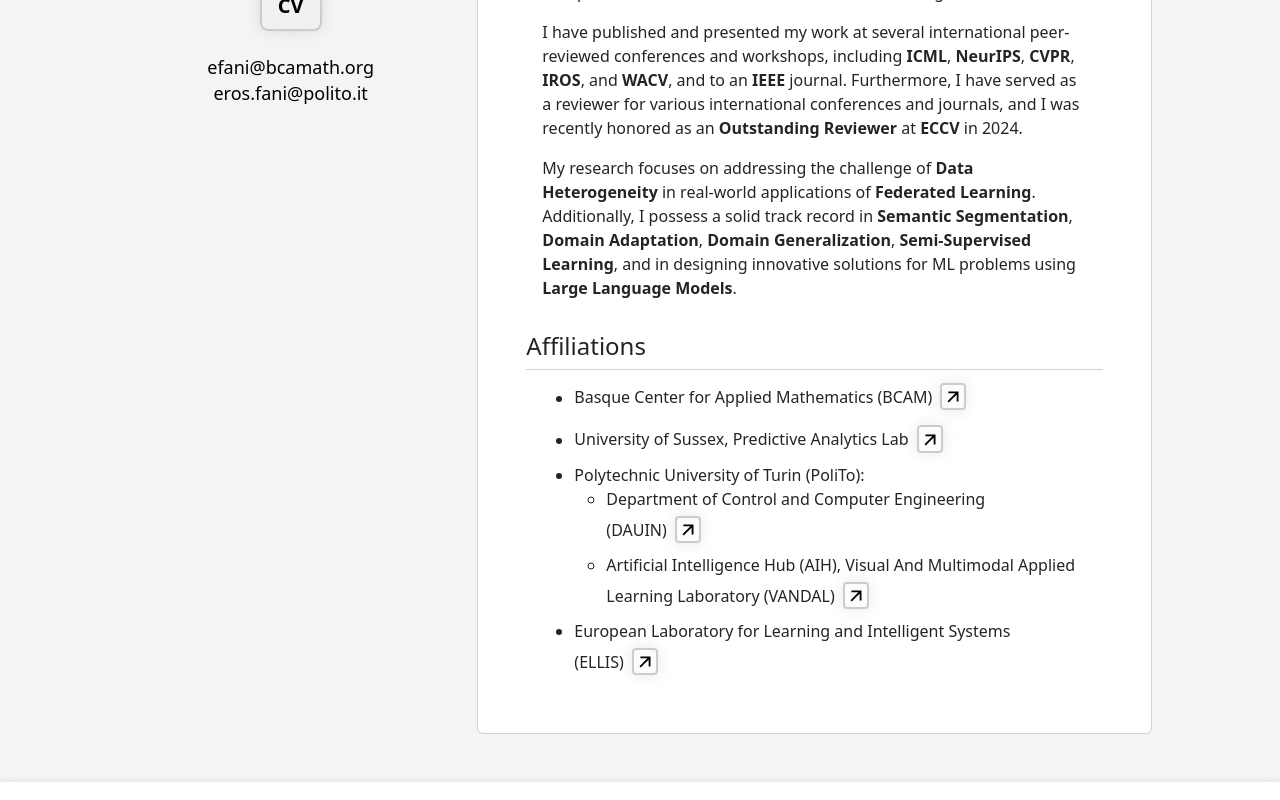
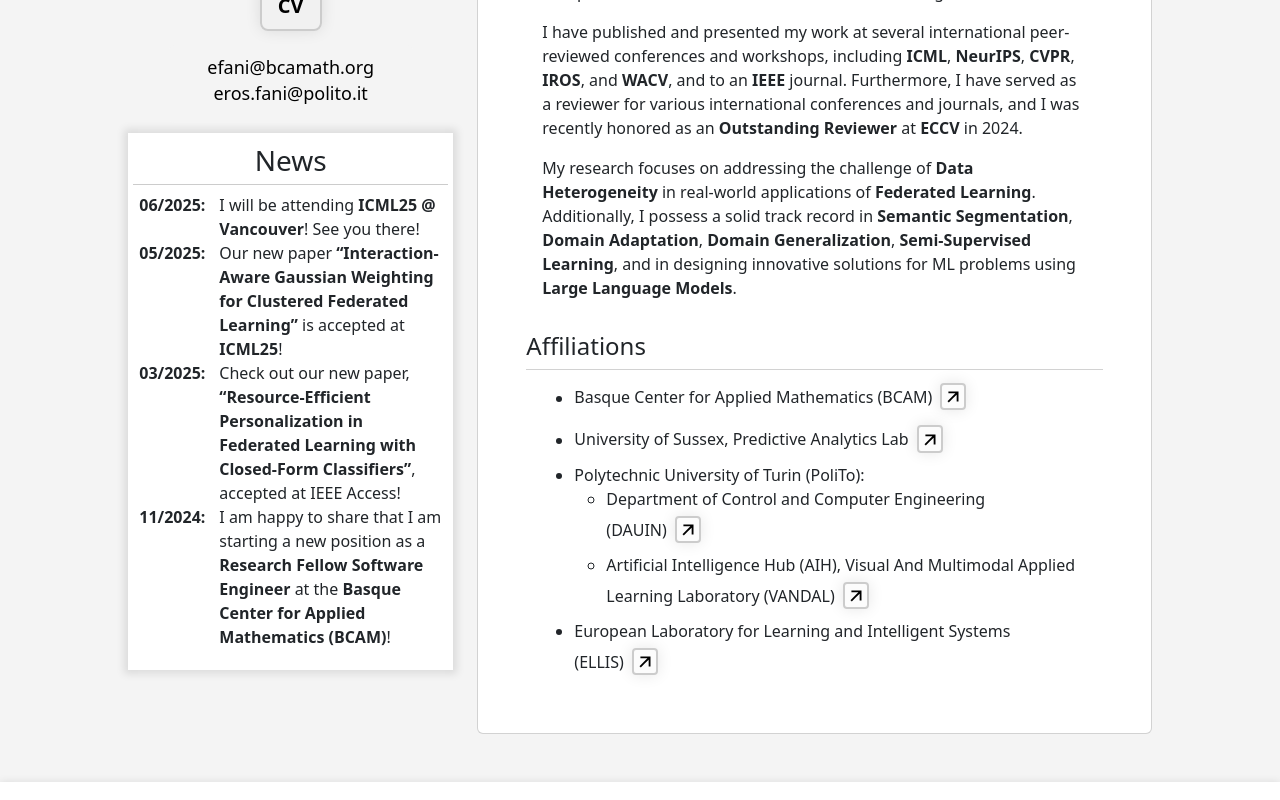
Before and after one commit to erosfani/erosfani.github.io, a React (Vite) app: page / in a window 1280 px wide. Shown: the part 600-1400 px from the top of the page. Built offline with nearby package versions, Linux system fonts and the light colour scheme.

Commit message:
added news box

```diff
--- a/src/App.css
+++ b/src/App.css
@@ -102,6 +102,7 @@
   min-height: 100vh;
   align-content: center;
   box-shadow: 0 0 8px rgba(0, 0, 0, 0.1);
+  overflow-y: auto;
 }
 
 @media screen and (max-width: 576px) {
@@ -128,6 +129,45 @@
 .justify-left {
   text-align: left;
   padding-left: 3%;
+}
+
+.news {
+  padding: 5px;
+  margin-top: 10px;
+  box-shadow: 0 0 8px 4px rgba(0, 0, 0, 0.1);
+  background: #ffffff;
+  margin-bottom: 20px;
+  overflow-y: auto;
+  flex: 1; /* take remaining height */
+  min-height: 0; /* REQUIRED to enable scrolling in flex item */
+}
+
+.news h3 {
+  border-bottom: 1px solid rgba(0, 0, 0, 0.2);
+  padding: 6px;
+}
+
+.news-list {
+  list-style: none;
+  padding-left: 0;
+  text-align: left;
+  margin-left: 2%;
+  margin-right: 2%;
+}
+
+.news-list li {
+  display: flex;
+  align-items: flex-start;
+}
+
+.news-list .date {
+  width: 80px;
+  font-weight: bold;
+  flex-shrink: 0;
+}
+
+.news-list .content {
+  flex: 1;
 }
 
 .svg-about:hover {
--- a/src/sections/About.jsx
+++ b/src/sections/About.jsx
@@ -5,8 +5,36 @@
 import Github from "../components/logos/Github.jsx";
 import LinkedIn from "../components/logos/LinkedIn.jsx";
 import NewPageButton from "../components/NewPageButton.jsx";
+import {useEffect, useRef, useState} from "react";
 
 const About = () => {
+
+  const [maxHeight, setMaxHeight] = useState(undefined);
+  const newsRef = useRef(null);
+  const aboutMeRef = useRef(null);
+
+  useEffect(() => {
+    const updateMaxHeight = () => {
+      if (newsRef.current && aboutMeRef.current) {
+        const newsRect = newsRef.current.getBoundingClientRect();
+        const aboutRect = aboutMeRef.current.getBoundingClientRect();
+
+        const maxHeightPx = aboutRect.bottom - newsRect.top;
+
+        setMaxHeight(maxHeightPx > 0 ? maxHeightPx : 0);
+      }
+    };
+
+    updateMaxHeight();
+    window.addEventListener('resize', updateMaxHeight);
+    window.addEventListener('scroll', updateMaxHeight, true);
+
+    return () => {
+      window.removeEventListener('resize', updateMaxHeight);
+      window.removeEventListener('scroll', updateMaxHeight, true);
+    };
+  }, []);
+
 
   return (
     <Container fluid id="about" className='section'>
@@ -45,11 +73,47 @@
             <a href='mailto:eros.fani@polito.it'> eros.fani@polito.it </a>
           </Badge>
 
+          <Container
+            className="news"
+            ref={newsRef}
+            style={{
+              overflowY: 'auto',
+              maxHeight: maxHeight ? `${maxHeight}px` : undefined,
+            }}
+            fluid
+          >
+            <h3> News </h3>
+            <ul className="news-list">
+              <li>
+                <span className="date">06/2025:</span>
+                <span className="content">I will be attending <strong>ICML25 @ Vancouver</strong>! See you there!</span>
+              </li>
+              <li>
+                <span className="date">05/2025:</span>
+                <span className="content">Our new paper
+                  <strong> “Interaction-Aware Gaussian Weighting for Clustered Federated Learning” </strong>
+                  is accepted at <strong>ICML25</strong>!</span>
+              </li>
+              <li>
+                <span className="date">03/2025:</span>
+                <span className="content">Check out our new paper, <strong>“Resource-Efficient Personalization in
+                  Federated Learning with Closed-Form Classifiers”</strong>, accepted at IEEE Access!</span>
+              </li>
+              <li>
+                <span className="date">11/2024:</span>
+                <span className="content">I am happy to share that I am starting a new position as a
+                  <strong> Research Fellow Software Engineer</strong> at the
+                  <strong> Basque Center for Applied Mathematics (BCAM)</strong>! </span>
+              </li>
+
+            </ul>
+          </Container>
+
         </Col>
         <Col xs={12} md={8}>
-          <Card className='p-3 p-lg-5 mb-5 about'>
+          <Card ref={aboutMeRef} className='p-3 p-lg-5 mb-5 about'>
 
-            <CardGroup> <h2> About me </h2> </CardGroup>
+            <CardGroup><h2> About me </h2></CardGroup>
 
             <Card.Footer className="about-description">
 
```
